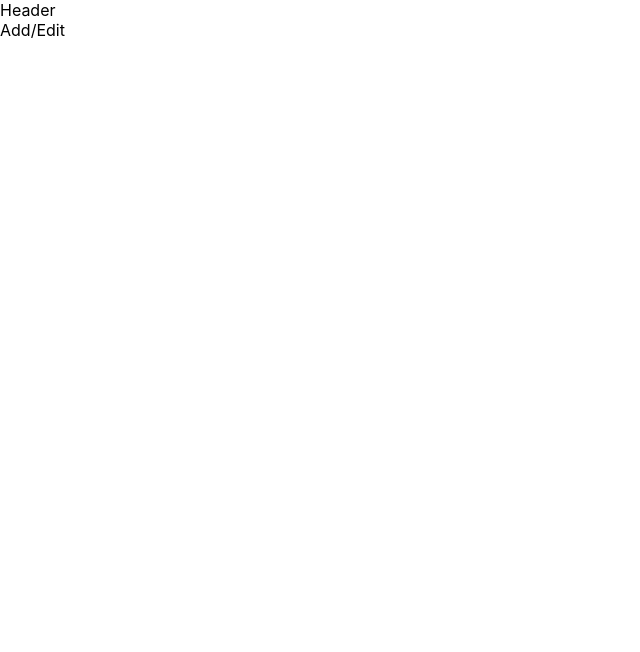
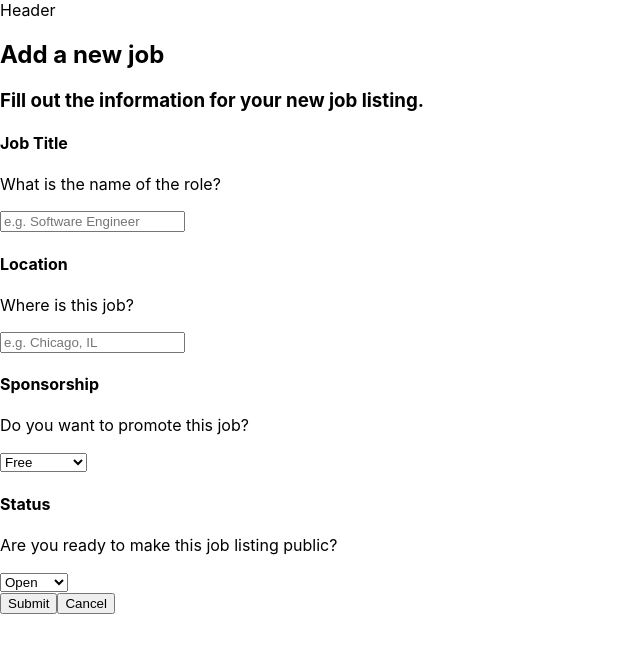
Before and after one commit to christinakerr/frontend-exercise, a React (Create React App) app: page /add in a window 1280 px wide. Shown: the top 652 px of the page, without its empty margins (0-640 px from the left). Built offline with nearby package versions, Linux system fonts and the light colour scheme.

Commit message:
Built basic HTML for Add page

```diff
--- a/src/pages/AddEdit.js
+++ b/src/pages/AddEdit.js
@@ -1,8 +1,48 @@
 import React from 'react'
+import Button from "../components/Button"
 
 function AddEdit() {
     return (
-        <main>Add/Edit</main>
+        <main>
+            <div>
+                <h2>Add a new job</h2>
+                <h3>Fill out the information for your new job listing.</h3>
+            </div>
+            <div>
+                <form>
+                    <label htmlFor="title">
+                        <h4>Job Title</h4>
+                        <p>What is the name of the role?</p>
+                    </label>
+                    <input type="text" id="title" name="title" placeholder="e.g. Software Engineer"></input>
+                    <label htmlFor="location">
+                        <h4>Location</h4>
+                        <p>Where is this job?</p>
+                    </label>
+                    <input type="text" id="location" name="location" placeholder="e.g. Chicago, IL"></input>
+                    <label htmlFor="sponsorship">
+                        <h4>Sponsorship</h4>
+                        <p>Do you want to promote this job?</p>
+                    </label>
+                    <select id="sponsorship" name="sponsorship">
+                        <option value="free">Free</option>
+                        <option value="sponsored">Sponsored</option>
+                    </select>
+                    <label htmlFor="status">
+                        <h4>Status</h4>
+                        <p>Are you ready to make this job listing public?</p>
+                    </label>
+                    <select id="status" name="status">
+                        <option value="open">Open</option>
+                        <option value="paused">Paused</option>
+                        <option value="closed">Closed</option>
+                    </select>
+                    <br />
+                    <input type="submit" value="Submit"></input>
+                    <Button>Cancel</Button>
+                </form>
+            </div>
+        </main>
     );
 }
 
```
